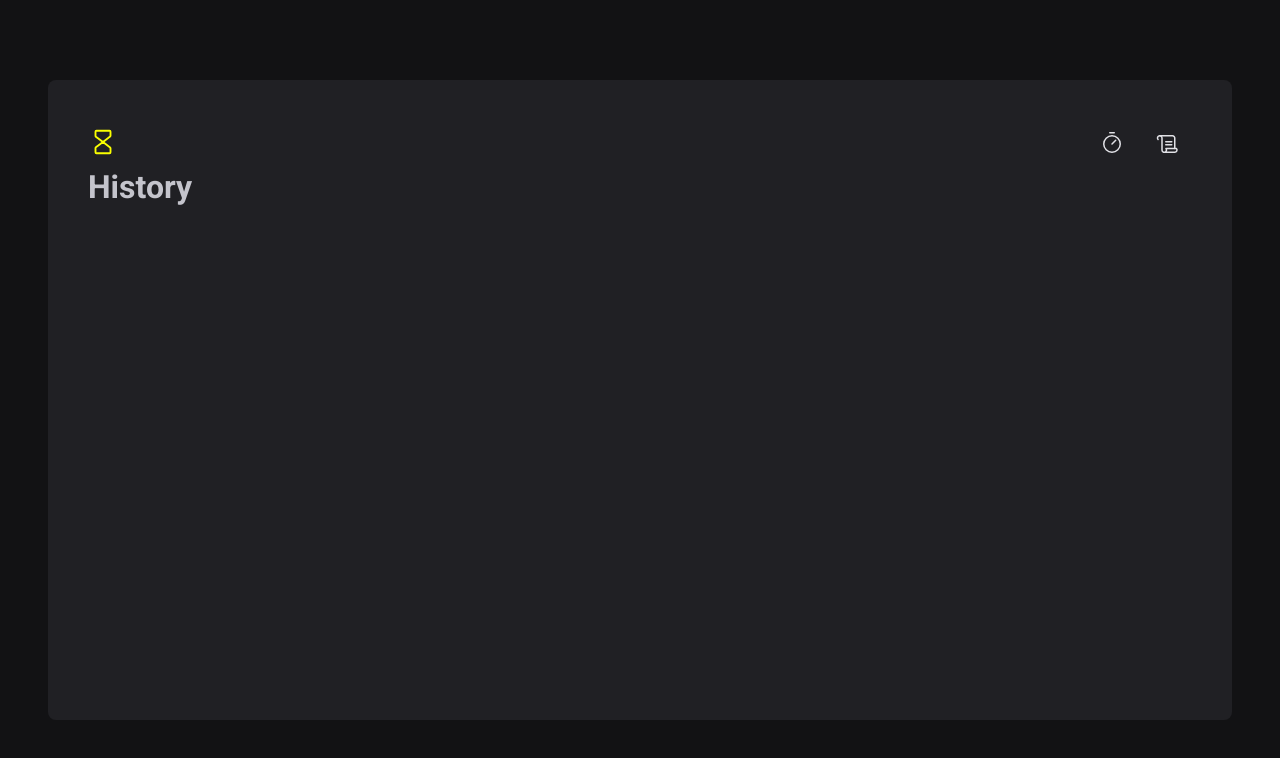
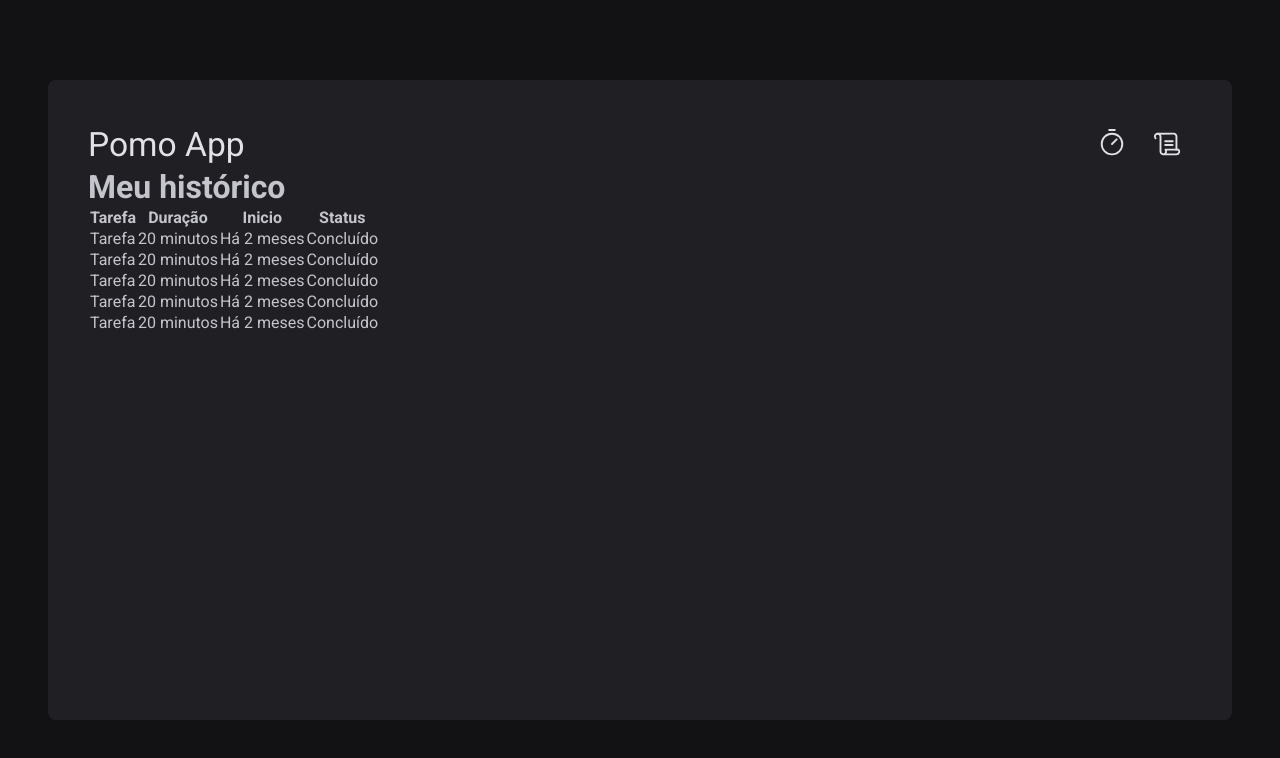
Before and after one commit to felipenobrg/pomodoro-app-react, a React (Vite) app: page /history in a window 1280 px wide. Shown: the top 758 px of the page. Built offline with nearby package versions, Linux system fonts and the light colour scheme.

Commit message:
creatingg table in History page

```diff
--- a/src/components/Header/index.tsx
+++ b/src/components/Header/index.tsx
@@ -1,4 +1,4 @@
-import { Scroll, Timer, Hourglass } from 'phosphor-react'
+import { Scroll, Timer } from 'phosphor-react'
 import { HeaderContainer } from './styles'
 import { NavLink } from 'react-router-dom'
 
@@ -6,14 +6,16 @@ export const Header = () => {
   return (
     <HeaderContainer>
       <span>
-        <Hourglass size={30} color="#faff00" />
+        <p>
+          <span> Pomo App </span>
+        </p>
       </span>
       <nav>
         <NavLink to="/" title="Timer">
-          <Timer size={24} />
+          <Timer size={30} />
         </NavLink>
         <NavLink to="/history" title="Histórico">
-          <Scroll size={24} />
+          <Scroll size={30} />
         </NavLink>
       </nav>
     </HeaderContainer>
--- a/src/components/Header/styles.ts
+++ b/src/components/Header/styles.ts
@@ -4,6 +4,11 @@ export const HeaderContainer = styled.header`
   display: flex;
   align-items: center;
   justify-content: space-between;
+
+  span {
+    font-size: 2.1rem;
+    color: ${(props) => props.theme['gray-100']};
+  }
 
   nav {
     display: flex;
--- a/src/pages/History/index.tsx
+++ b/src/pages/History/index.tsx
@@ -1,7 +1,54 @@
+import { HistoryContainer, HistoryList } from './style'
+
 export const History = () => {
   return (
-    <div>
-      <h1>History</h1>
-    </div>
+    <HistoryContainer>
+      <h1>Meu histórico</h1>
+
+      <HistoryList>
+        <table>
+          <thead>
+            <tr>
+              <th>Tarefa</th>
+              <th>Duração</th>
+              <th>Inicio</th>
+              <th>Status</th>
+            </tr>
+          </thead>
+          <tbody>
+            <tr>
+              <td>Tarefa</td>
+              <td>20 minutos</td>
+              <td>Há 2 meses</td>
+              <td>Concluído</td>
+            </tr>
+            <tr>
+              <td>Tarefa</td>
+              <td>20 minutos</td>
+              <td>Há 2 meses</td>
+              <td>Concluído</td>
+            </tr>
+            <tr>
+              <td>Tarefa</td>
+              <td>20 minutos</td>
+              <td>Há 2 meses</td>
+              <td>Concluído</td>
+            </tr>
+            <tr>
+              <td>Tarefa</td>
+              <td>20 minutos</td>
+              <td>Há 2 meses</td>
+              <td>Concluído</td>
+            </tr>
+            <tr>
+              <td>Tarefa</td>
+              <td>20 minutos</td>
+              <td>Há 2 meses</td>
+              <td>Concluído</td>
+            </tr>
+          </tbody>
+        </table>
+      </HistoryList>
+    </HistoryContainer>
   )
 }
--- a/src/pages/History/style.ts
+++ b/src/pages/History/style.ts
@@ -0,0 +1,5 @@
+import { styled } from 'styled-components'
+
+export const HistoryContainer = styled.main``
+
+export const HistoryList = styled.div``
```
